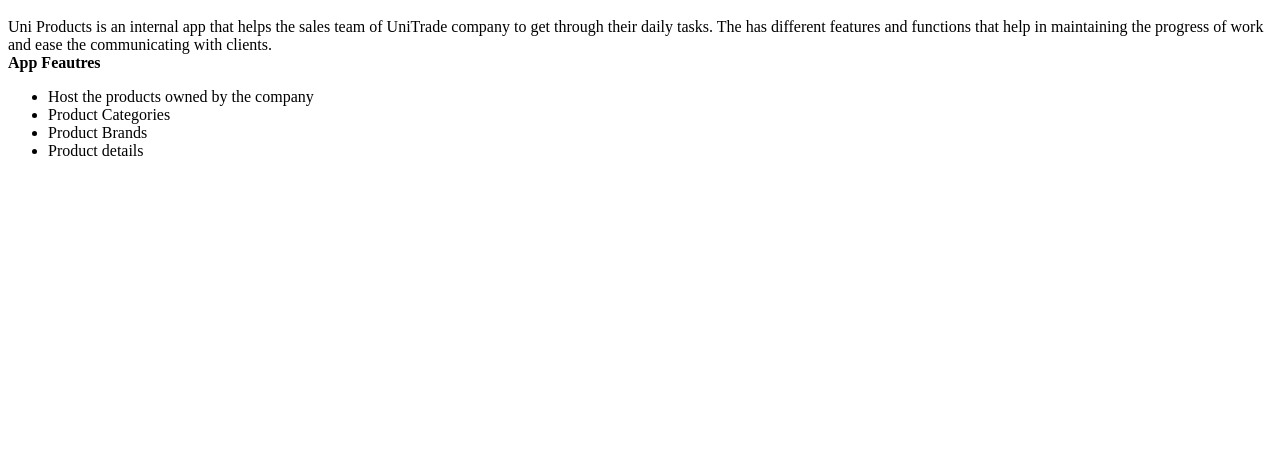
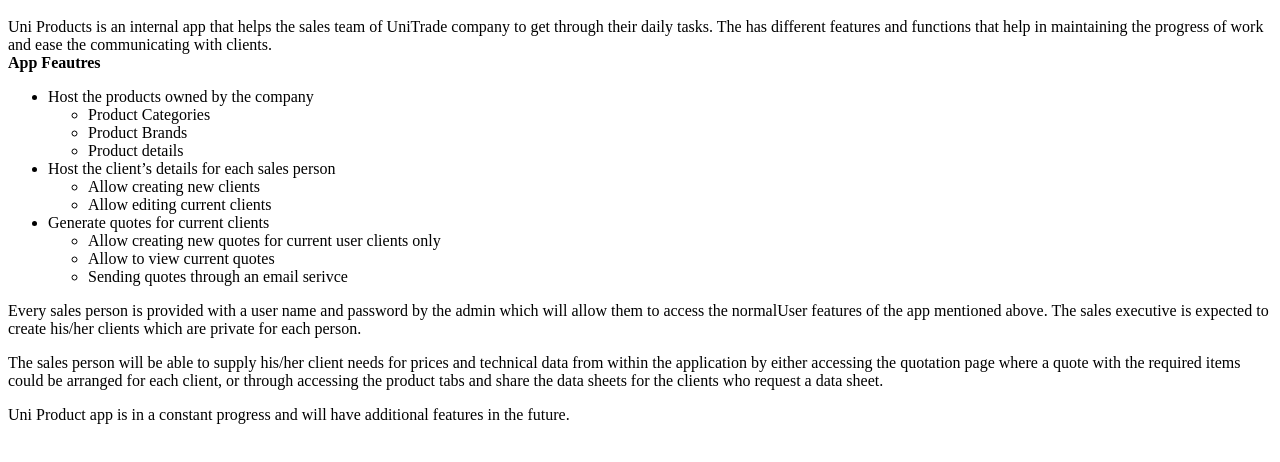
Before and after one commit to bgwissam/bgwissam-ios.github.io, a plain HTML site: page index.html in a window 1280 px wide. Shown: the part 48-510 px from the top of the page. Drawn offline with Linux system fonts and the light colour scheme.

Commit message:
Added more text

```diff
--- a/index.html
+++ b/index.html
@@ -14,10 +14,44 @@
     <div>
         <ul>
             <li>Host the products owned by the company</li>
-            <li>Product Categories</li>
-            <li>Product Brands</li>
-            <li>Product details</li>
+            <ul>
+
+                <li>Product Categories</li>
+                <li>Product Brands</li>
+                <li>Product details</li>
+            </ul>
+            <li>Host the client’s details for each sales person
+                <ul>
+                    <li>Allow creating new clients</li>
+                    <li>Allow editing current clients</li>
+                </ul>
+            </li>
+            <li>
+                Generate quotes for current clients
+                <ul>
+                    <li>Allow creating new quotes for current user clients only</li>
+                    <li>Allow to view current quotes</li>
+                    <li>Sending quotes through an email serivce</li>
+                </ul>
+            </li>
         </ul>
+    </div>
+    <div>
+        <p>
+            Every sales person is provided with a user name and password by the admin which will allow them to access
+            the normalUser features of the app mentioned above.
+            The sales executive is expected to create his/her clients which are private for each person.
+        </p>
+    </div>
+    <div>
+        <p>The sales person will be able to supply his/her client needs for prices and technical data from within the
+            application by either accessing the quotation page where a quote with the required items could be arranged
+            for each client, or through accessing the product tabs and share the data sheets for the clients who request
+            a data sheet.
+        </p>
+    </div>
+    <div>
+        <p>Uni Product app is in a constant progress and will have additional features in the future. </p>
     </div>
 </body>
 
```
